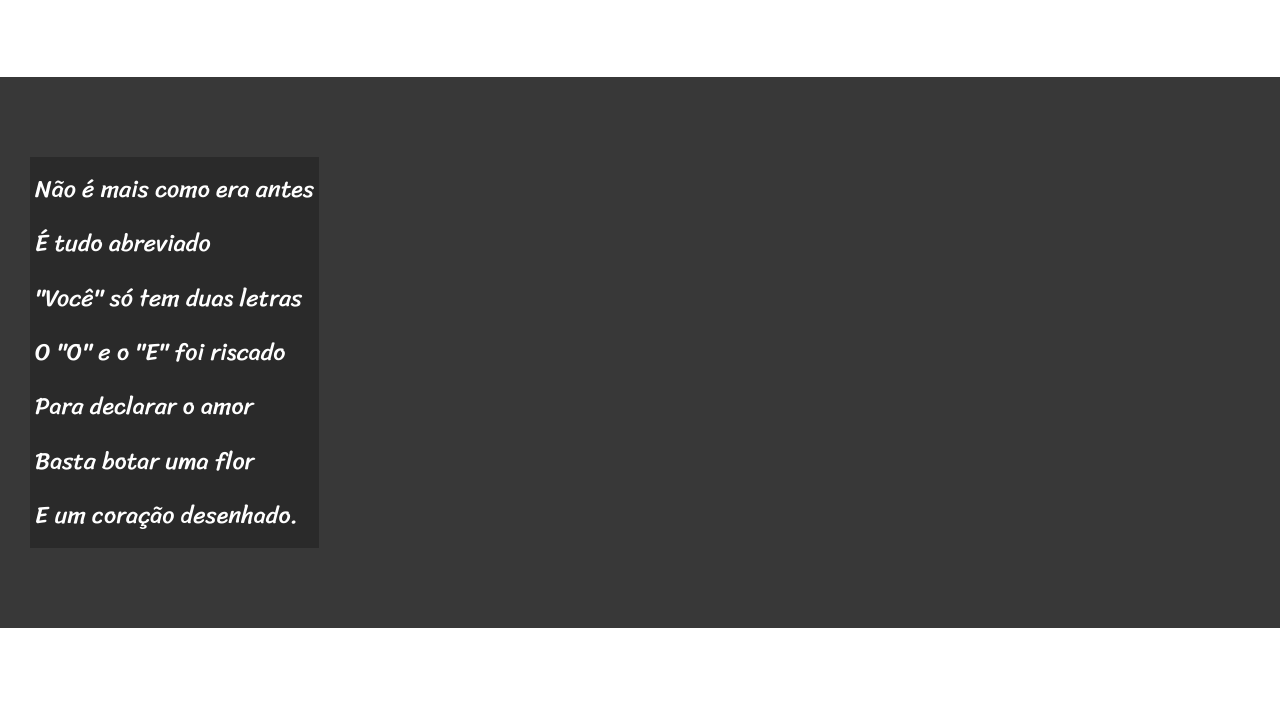
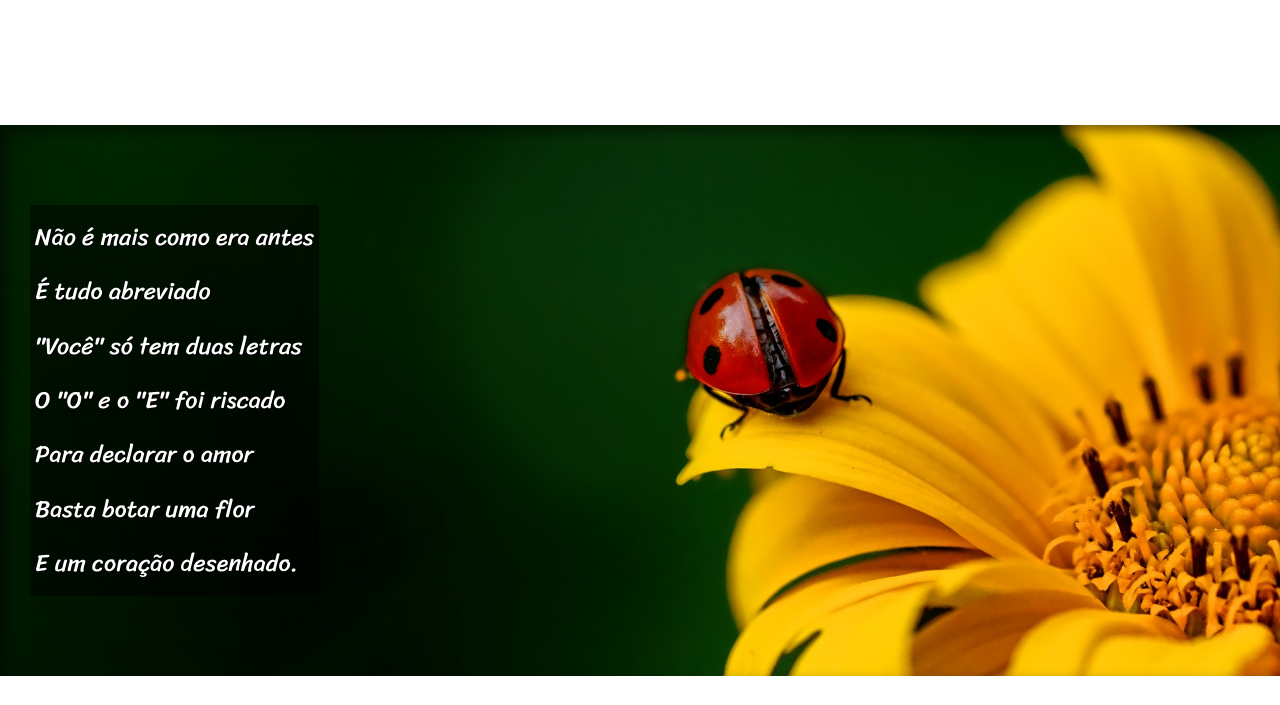
Before and after one commit to Dev-vGabriel/html-css, a plain HTML site: page exercicios/desafio013/index.html in a window 1280 px wide. Shown: the part 653-1358 px from the top of the page. Drawn offline with Linux system fonts and the light colour scheme.

Commit message:
atualizei o desafio 013

```diff
--- a/exercicios/desafio013/estilo/style.css
+++ b/exercicios/desafio013/estilo/style.css
@@ -28,7 +28,7 @@ header {
 
 header h1 {
     padding-top: 50px;
-    font-variant: small-caps;  /* pra deixar as letras maiusculas e deixar a primeira letra maior que as outras */
+    font-variant: small-caps;
     font-family: var(--fonte2);
     font-size: 4rem;
 }
@@ -56,6 +56,10 @@ section {
     font-size: 1.5rem;
 }
 
+section p {
+    padding-bottom: 3rem;
+}
+
 .normal {
     background-color: white;
     color: black;
@@ -64,12 +68,26 @@ section {
 .imagem {
     background-color: rgb(56, 56, 56);
     color: white;
+    box-shadow: inset 6px 6px 13px 0px rgba(0, 0, 0, 0.479);
+    background-size: cover;
+    background-attachment: fixed;
 }
 
 .imagem p {
     display: inline-block;
     padding: 5px;
-    background-color: rgba(0, 0, 0, 0.26);
+    background-color: rgba(0, 0, 0, 0.516);
+    text-shadow: 1px 1px 0px black;
+}
+
+#img01 {
+    background-image: url('../imagens/background001.jpg');
+    background-position: right center;
+}
+
+#img02 {
+    background-image: url('../imagens/background002.jpg');
+    background-position: right center;
 }
 
 footer {
--- a/exercicios/desafio013/index.html
+++ b/exercicios/desafio013/index.html
@@ -26,7 +26,7 @@
         </p>
     </section>
 
-    <section class="imagem">
+    <section class="imagem" id="img01">
         <p>
             Não é mais como era antes <br>
             É tudo abreviado <br>
@@ -60,7 +60,7 @@
         </p>
     </section>
 
-    <section class="imagem">
+    <section class="imagem" id="img02">
         <p>
             Tenho saudade das cartas <br>
             Escritas com a própria mão <br>
```
